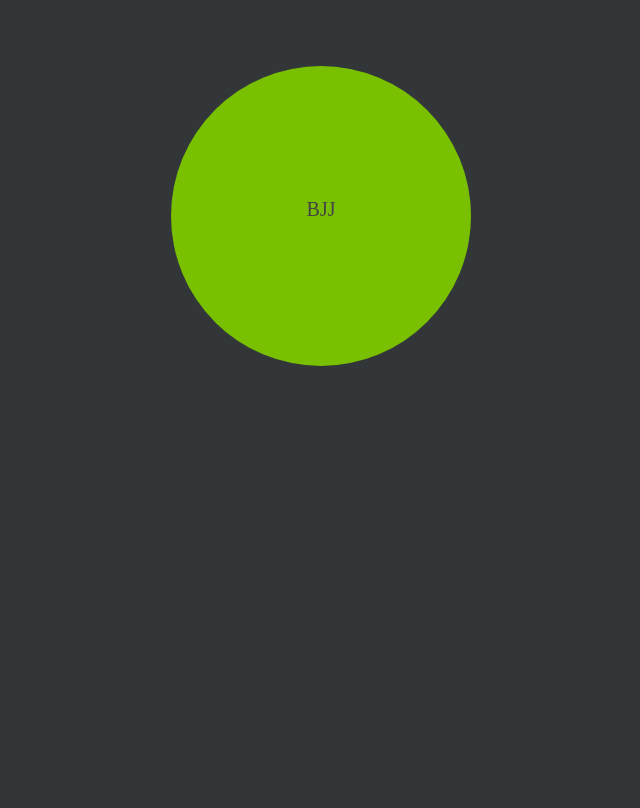
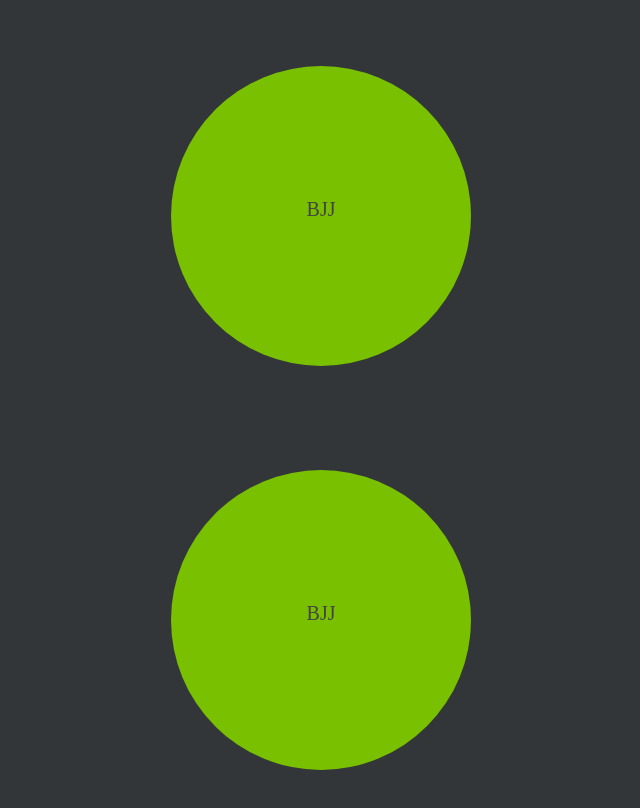
Before and after one commit to danhje/infographic-resume, an Angular app: page / in a window 1280 px wide. Shown: the top 808 px of the page, without its empty margins (39-679 px from the left). Built offline with nearby package versions, Linux system fonts and the light colour scheme.

Commit message:
Nested HobbyComponent inside HobbiesComponent

```diff
--- a/src/app/app.component.html
+++ b/src/app/app.component.html
@@ -1,6 +1 @@
-<app-hobbies
-  [restingRadius]="150"
-  [highlightRadius]="200"
-  [animationDuration]="100"
-  [label]="'BJJ'"
-></app-hobbies>
+<app-hobbies></app-hobbies>
--- a/src/app/app.module.ts
+++ b/src/app/app.module.ts
@@ -3,10 +3,12 @@ import { NgModule } from '@angular/core';
 
 import { AppComponent } from './app.component';
 import { NgCircleProgressModule } from './hobby';
+import { HobbiesComponent } from './hobbies/hobbies.component';
 
 @NgModule({
   declarations: [
-    AppComponent
+    AppComponent,
+    HobbiesComponent
   ],
   imports: [
     BrowserModule,
--- /dev/null
+++ b/src/app/hobbies/hobbies.component.html
@@ -0,0 +1,15 @@
+<app-hobby
+  [restingRadius]="150"
+  [highlightRadius]="200"
+  [animationDuration]="100"
+  [label]="'BJJ'"
+></app-hobby>
+
+<br>
+
+<app-hobby
+  [restingRadius]="150"
+  [highlightRadius]="200"
+  [animationDuration]="100"
+  [label]="'BJJ'"
+></app-hobby>
--- a/src/app/hobby/hobby.component.ts
+++ b/src/app/hobby/hobby.component.ts
@@ -16,7 +16,7 @@ export class CircleProgressOptions implements CircleProgressOptionsInterface {
 
 /** @dynamic Prevent compiling error when using type `Document` https://github.com/angular/angular/issues/20351 */
 @Component({
-    selector: 'app-hobbies',
+    selector: 'app-hobby',
     templateUrl: './hobby.component.html'
 })
 export class HobbyComponent implements OnChanges {
```
Also changed, not shown: src/app/hobbies/hobbies.component.ts (added, +9 -0 lines).
